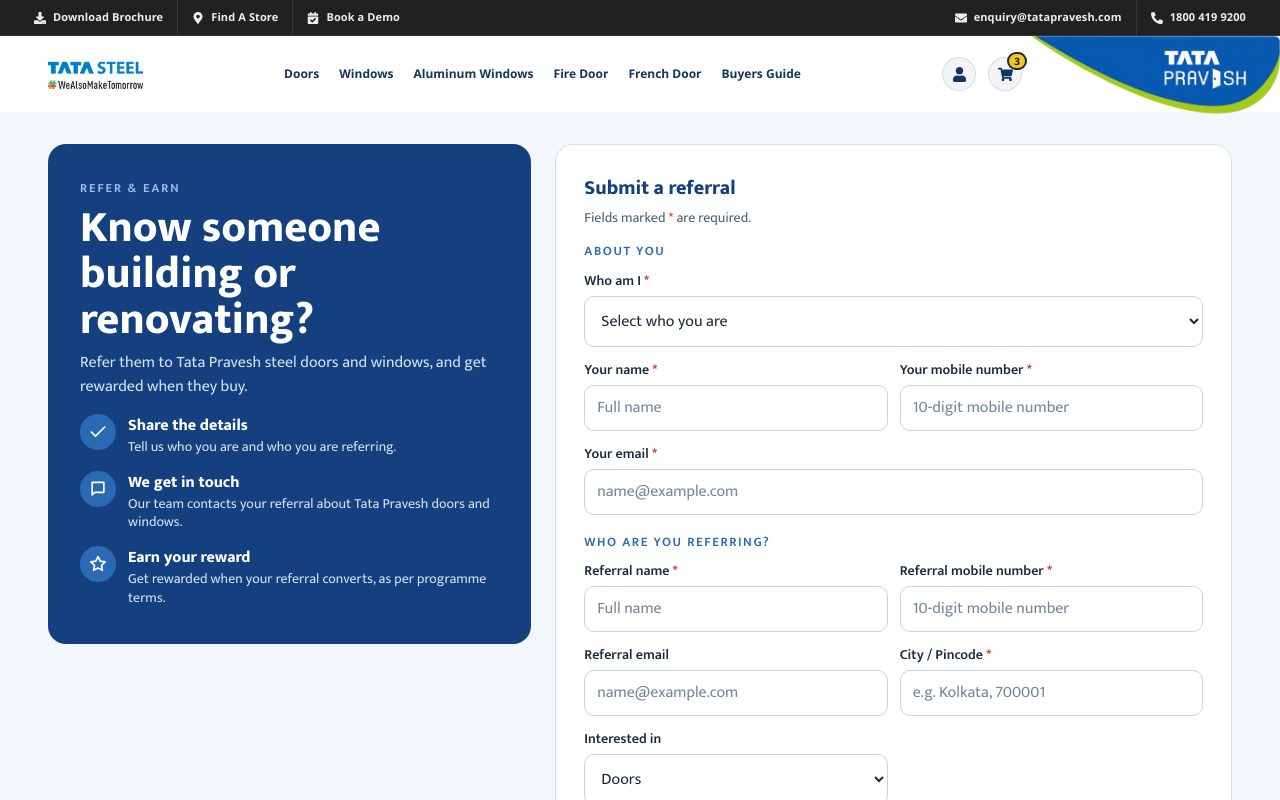
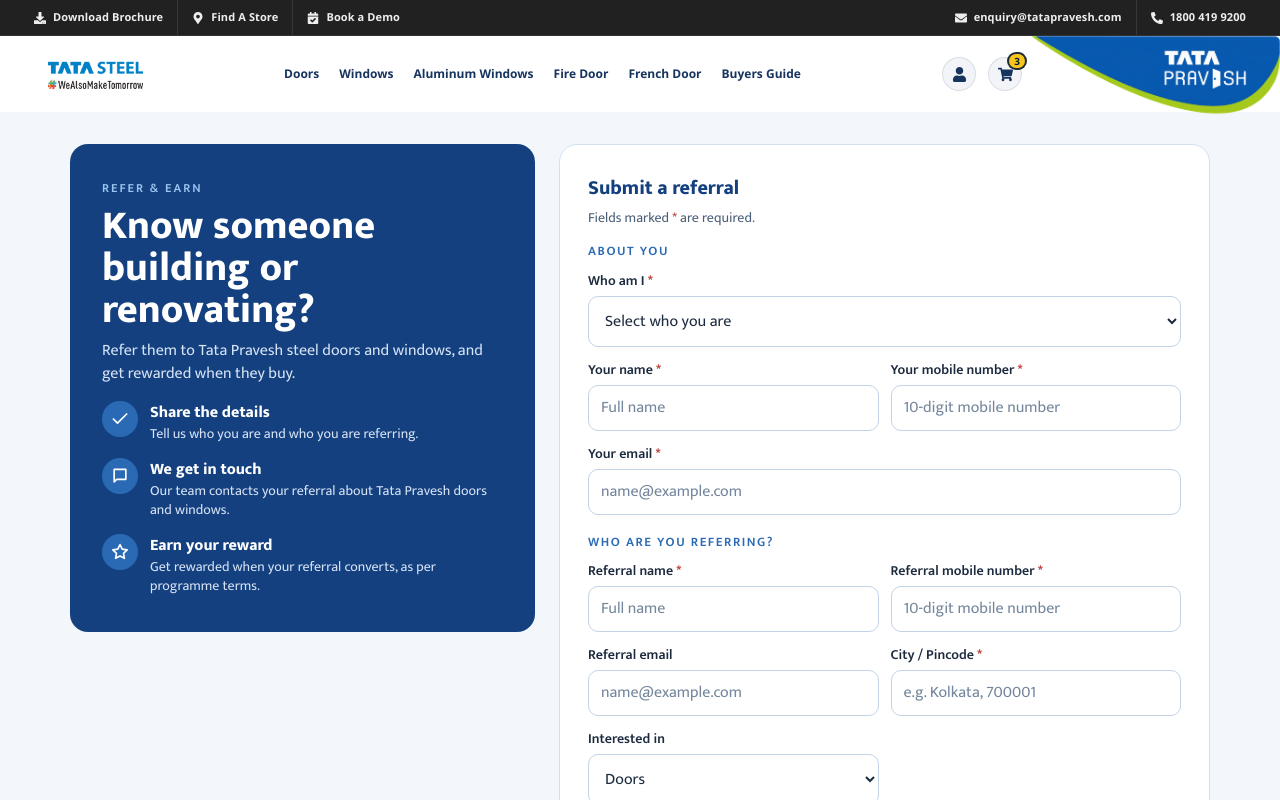
Before and after one commit to asimd2472/tp_next_new, a Next.js app: page /referandearn in a window 1280 px wide. Shown: the top 800 px of the page. Built offline with nearby package versions, Linux system fonts and the light colour scheme.

Commit message:
referandearn done

```diff
--- a/src/pages/referandearn/referandearn.css
+++ b/src/pages/referandearn/referandearn.css
@@ -37,8 +37,8 @@
 
 .refer-and-earn__intro h1 {
   margin: 6px 0 8px;
-  font-size: clamp(32px, 8vw, 44px);
-  font-weight: 800;
+  font-size: clamp(32px, 8vw, 40px);
+  font-weight: 700;
   line-height: 1.05;
 }
 
@@ -258,7 +258,7 @@
 
 @media (min-width: 1024px) {
   .refer-and-earn__container {
-    padding-inline: 48px;
+    padding-inline: 70px;
   }
 }
 
```
